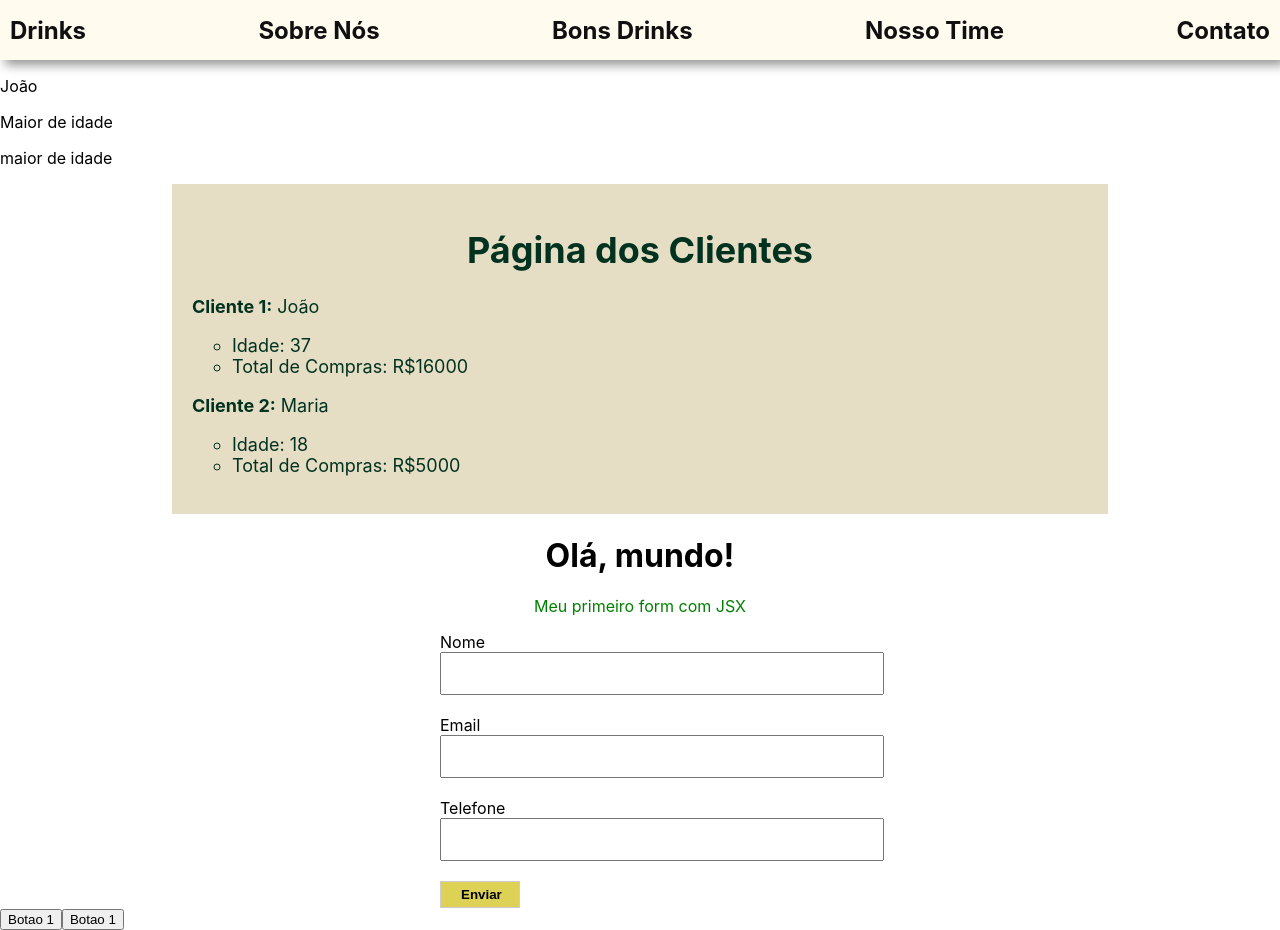
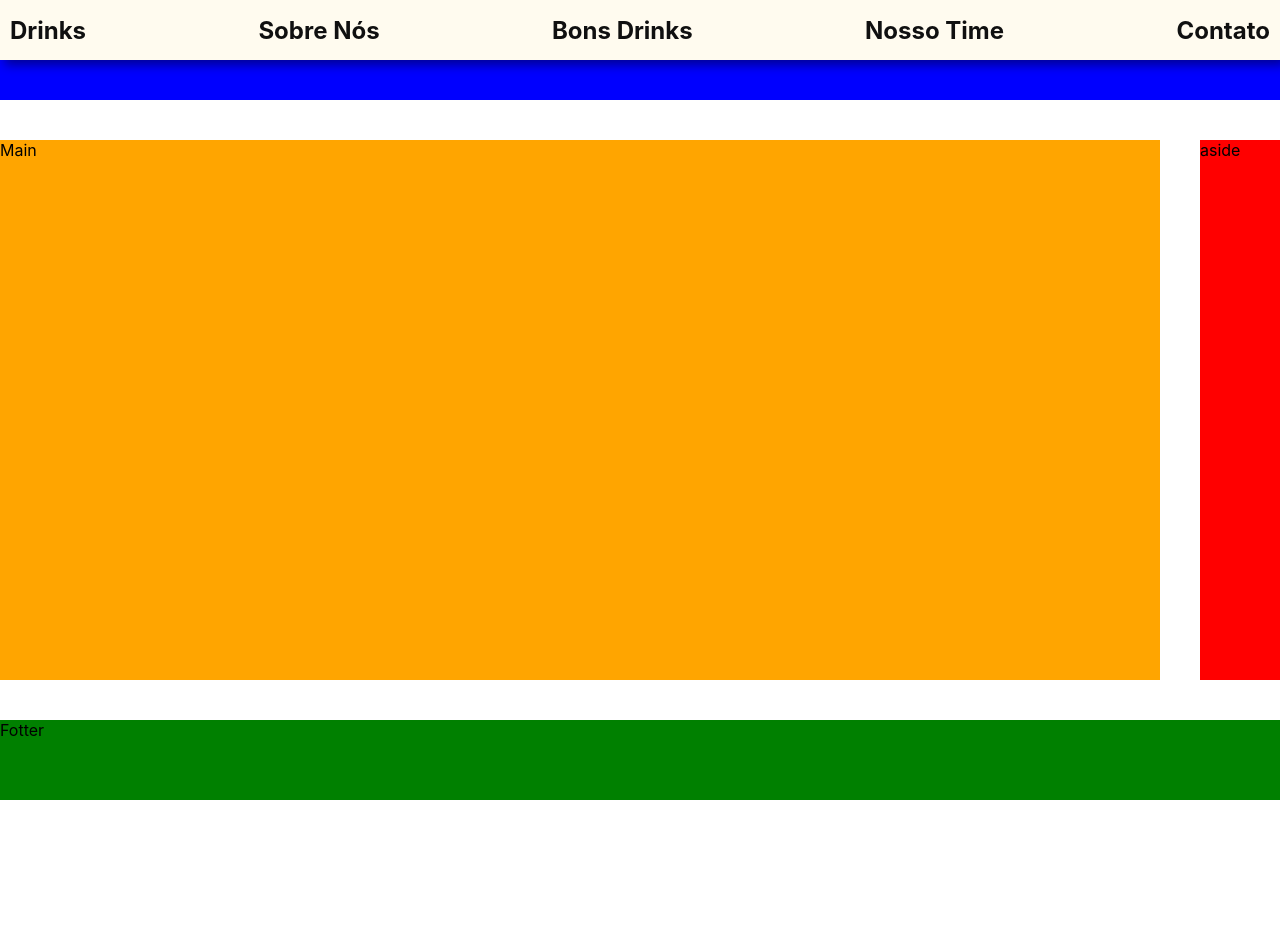
Before and after one commit to rafael-angonese/bons-drinks-resilia, a React (Create React App) app: page / in a window 1280 px wide. After the commit the page ends 800 px from the top, so only its background shows below. Built offline with nearby package versions, Linux system fonts and the light colour scheme.

Commit message:
:sparkles: feat: cretead grid template with css grid

```diff
--- /dev/null
+++ b/src/App.css
@@ -0,0 +1,45 @@
+.grid {
+  display: grid;
+  height: 100vh;
+
+  /* grid-template-columns: 1fr 1fr 1fr 1fr; */
+  /* grid-template-columns: repeat(4, 1fr); */
+  /* grid-template-columns: repeat(auto-fit, minmax(10px, 1fr)); */
+
+  /* grid-template-rows: repeat(4, 1fr); */
+
+  grid-template-rows: 100px 1fr 80px;
+  grid-template-columns: 1fr 80px;
+
+  grid-template-areas:
+    "header header"
+    "main aside"
+    "footer footer";
+
+  gap: 40px;
+  /* row-gap: 40px; */
+}
+.headerTeste {
+  grid-area: teste;
+  background-color: orangered;
+}
+
+header {
+  grid-area: header;
+  background-color: blue;
+}
+
+main {
+  grid-area: main;
+  background-color: orange;
+}
+
+aside {
+  grid-area: aside;
+  background-color: red;
+}
+
+footer {
+  grid-area: footer;
+  background-color: green;
+}
--- a/src/App.js
+++ b/src/App.js
@@ -4,14 +4,16 @@ import Clientes from "./components/Clientes";
 import ContactForm from "./components/ContactForm";
 import Header from "./components/Header";
 
+import "./App.css";
+
 function App() {
   return (
-    <div>
-      <Header />
-      <Clientes />
-      <ContactForm />
-      <Button />
-      <ButtonClass />
+    <div className="grid">
+
+      <header> <Header /></header>
+      <main>Main</main>
+      <aside>aside</aside>
+      <footer>Fotter</footer>
     </div>
   );
 }
```
